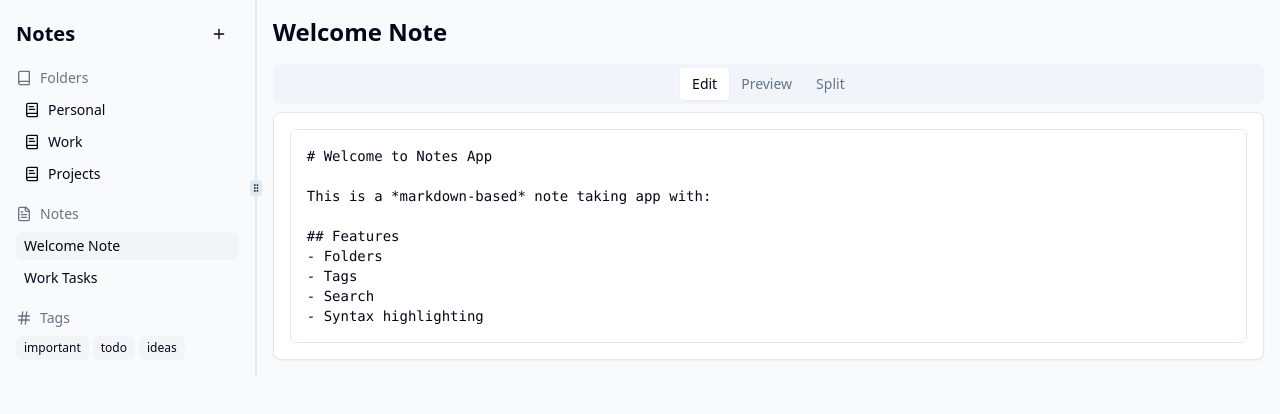
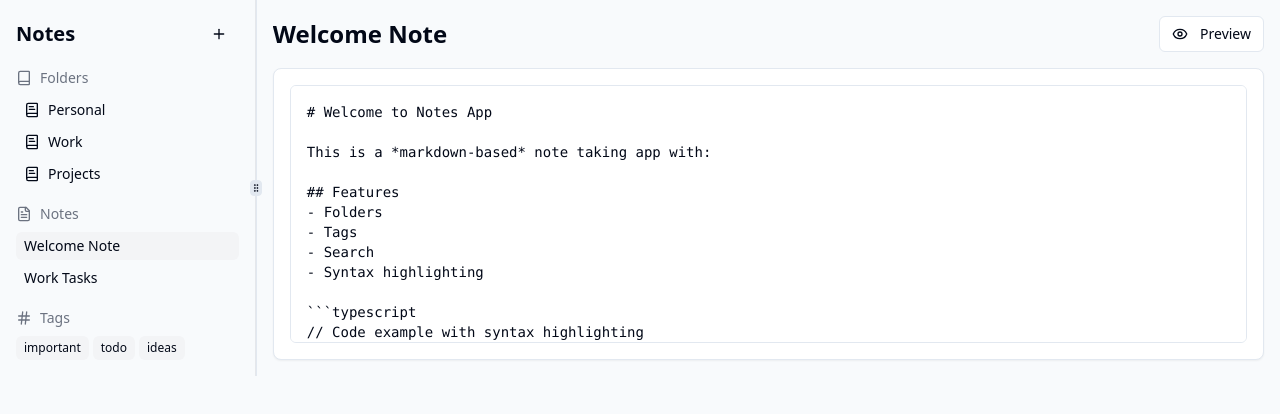
Before and after one commit to lf2net679/tagged-notes, a React (Vite) app: page / in a window 1280 px wide. Shown: the top 414 px of the page. Built offline with nearby package versions, Linux system fonts and the light colour scheme.

Commit message:
feat: Add edit and preview modes

```diff
--- a/src/pages/Index.tsx
+++ b/src/pages/Index.tsx
@@ -1,14 +1,15 @@
 
 import { useState, useEffect } from "react";
-import { Card, CardContent, CardHeader, CardTitle } from "@/components/ui/card";
-import { Tabs, TabsContent, TabsList, TabsTrigger } from "@/components/ui/tabs";
+import { Card, CardContent } from "@/components/ui/card";
 import { ResizablePanel, ResizablePanelGroup, ResizableHandle } from "@/components/ui/resizable";
 import { Textarea } from "@/components/ui/textarea";
 import MarkdownRenderer from "@/components/MarkdownRenderer";
 import Sidebar from "@/components/Sidebar";
 import { Note } from "@/types/note";
-import { getAllNotes, getAllFolders, getAllTags, getNoteById, createNote, updateNote } from "@/services/noteService";
+import { getAllNotes, getAllFolders, getAllTags, getNoteById, createNote, updateNote, ViewMode } from "@/services/noteService";
 import { useToast } from "@/hooks/use-toast";
+import { Eye, Pencil } from "lucide-react";
+import { Button } from "@/components/ui/button";
 
 const Index = () => {
   const [notes, setNotes] = useState<Note[]>([]);
@@ -16,6 +17,7 @@ const Index = () => {
   const [activeFolderId, setActiveFolderId] = useState<string | null>(null);
   const [content, setContent] = useState("");
   const [title, setTitle] = useState("");
+  const [viewMode, setViewMode] = useState<ViewMode>("edit");
   const { toast } = useToast();
 
   useEffect(() => {
@@ -73,10 +75,15 @@ const Index = () => {
     });
     setNotes(getAllNotes());
     setActiveNoteId(newNote.id);
+    setViewMode("edit"); // Switch to edit mode when creating a new note
     toast({
       title: "Note created",
       description: "A new note has been created",
     });
+  };
+
+  const toggleViewMode = () => {
+    setViewMode(viewMode === "edit" ? "preview" : "edit");
   };
 
   return (
@@ -101,23 +108,28 @@ const Index = () => {
           <div className="p-4 h-full flex flex-col">
             {activeNoteId ? (
               <>
-                <div className="mb-4">
+                <div className="mb-4 flex justify-between items-center">
                   <input
                     type="text"
                     value={title}
                     onChange={(e) => handleTitleChange(e.target.value)}
-                    className="w-full text-2xl font-bold bg-transparent border-none outline-none focus:ring-0"
+                    className={`w-full text-2xl font-bold bg-transparent border-none outline-none focus:ring-0 ${viewMode === "preview" ? "pointer-events-none" : ""}`}
                     placeholder="Untitled"
+                    readOnly={viewMode === "preview"}
                   />
+                  <Button
+                    variant="outline"
+                    size="sm"
+                    onClick={toggleViewMode}
+                    className="ml-2"
+                  >
+                    {viewMode === "edit" ? <Eye className="h-4 w-4 mr-1" /> : <Pencil className="h-4 w-4 mr-1" />}
+                    {viewMode === "edit" ? "Preview" : "Edit"}
+                  </Button>
                 </div>
-                <Tabs defaultValue="edit" className="flex-1 flex flex-col">
-                  <TabsList>
-                    <TabsTrigger value="edit">Edit</TabsTrigger>
-                    <TabsTrigger value="preview">Preview</TabsTrigger>
-                    <TabsTrigger value="split">Split</TabsTrigger>
-                  </TabsList>
 
-                  <TabsContent value="edit" className="flex-1 mt-2">
+                <div className="flex-1">
+                  {viewMode === "edit" ? (
                     <Card className="h-full">
                       <CardContent className="p-4 h-full">
                         <Textarea
@@ -127,42 +139,14 @@ const Index = () => {
                         />
                       </CardContent>
                     </Card>
-                  </TabsContent>
-
-                  <TabsContent value="preview" className="flex-1 mt-2">
+                  ) : (
                     <Card className="h-full overflow-auto">
                       <CardContent className="p-4">
                         <MarkdownRenderer content={content} />
                       </CardContent>
                     </Card>
-                  </TabsContent>
-
-                  <TabsContent value="split" className="flex-1 mt-2">
-                    <ResizablePanelGroup direction="horizontal" className="h-full">
-                      <ResizablePanel defaultSize={50}>
-                        <Card className="h-full border-r">
-                          <CardContent className="p-4 h-full">
-                            <Textarea
-                              className="w-full h-full p-4 border rounded-md dark:bg-slate-800 dark:text-white font-mono resize-none"
-                              value={content}
-                              onChange={(e) => handleContentChange(e.target.value)}
-                            />
-                          </CardContent>
-                        </Card>
-                      </ResizablePanel>
-
-                      <ResizableHandle withHandle />
-
-                      <ResizablePanel defaultSize={50}>
-                        <Card className="h-full overflow-auto">
-                          <CardContent className="p-4">
-                            <MarkdownRenderer content={content} />
-                          </CardContent>
-                        </Card>
-                      </ResizablePanel>
-                    </ResizablePanelGroup>
-                  </TabsContent>
-                </Tabs>
+                  )}
+                </div>
               </>
             ) : (
               <div className="flex items-center justify-center h-full">
--- a/src/services/noteService.ts
+++ b/src/services/noteService.ts
@@ -110,3 +110,6 @@ export const getAllFolders = (): Folder[] => {
 export const getAllTags = (): Tag[] => {
   return [...tags];
 };
+
+// View mode types
+export type ViewMode = 'edit' | 'preview';
```
